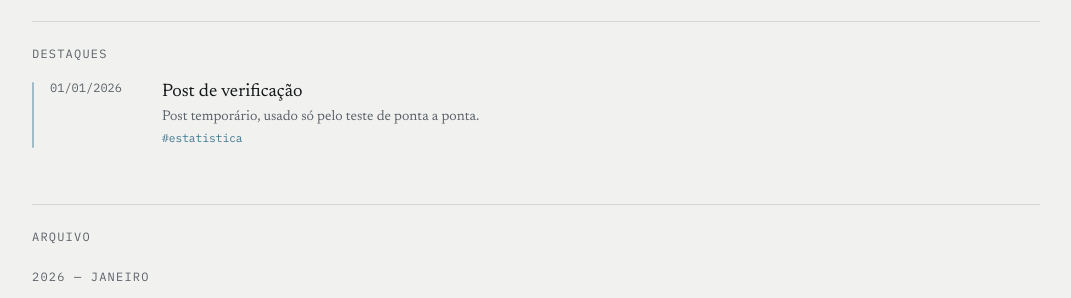
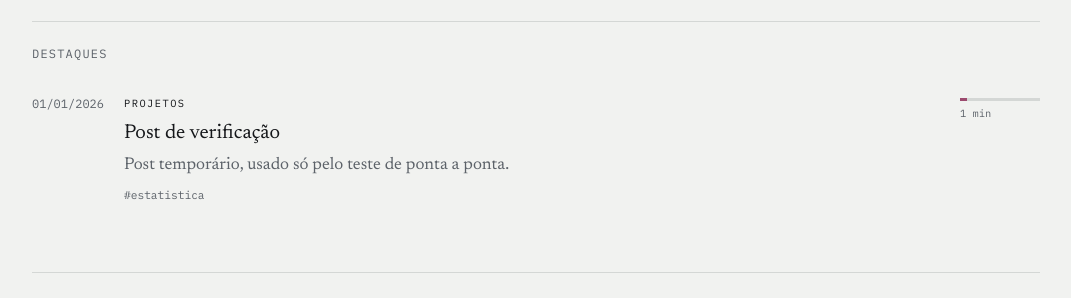
Before and after one commit to oliveira-yuri/portfolio, a Next.js app: page /pt in a window 1280 px wide. Shown: the part 493-791 px from the top of the page, without its empty margins (104-1175 px from the left). Built offline with nearby package versions, Linux system fonts and the light colour scheme; no server answers.

Commit message:
feat: linha do arquivo com rótulo de pilar e barra de intervalo
Título do post deixa de ser heading (é um link de navegação para outra
URL, não uma seção desta página) para não colidir com o <h3> do
cabeçalho de mês no sumário de acessibilidade.

```diff
--- a/src/components/archive/ArchiveList.tsx
+++ b/src/components/archive/ArchiveList.tsx
@@ -9,8 +9,8 @@ export function ArchiveList({ locale, posts }: { locale: Locale; posts: Post[] }
   return (
     <div>
       {agruparPorMes(posts).map((grupo) => (
-        <section key={`${grupo.ano}-${grupo.mes}`} className="mt-6">
-          <h3 className="font-dado text-xs uppercase tracking-widest text-suave">
+        <section key={`${grupo.ano}-${grupo.mes}`} className="mt-10">
+          <h3 className="border-b border-fio pb-1.5 font-dado text-[0.65rem] uppercase tracking-[0.16em] text-suave">
             {formatarMesLongo(grupo.ano, grupo.mes, locale)}
           </h3>
           <ul className="mt-2">
--- a/src/components/archive/PostRow.tsx
+++ b/src/components/archive/PostRow.tsx
@@ -1,7 +1,15 @@
 import Link from 'next/link'
+import { descricaoPilar } from '@/content/pilares'
+import { ui } from '@/content/ui'
 import { formatarData } from '@/lib/date'
-import { type Locale } from '@/lib/i18n'
+import { classesDoPilar } from '@/lib/escala'
+import { type Locale, t } from '@/lib/i18n'
 import type { Post } from '@/lib/posts'
+import { tempoDeLeitura } from '@/lib/reading'
+import { caminhoPilar } from '@/lib/routes'
+
+/** Acima disso a barra satura; textos mais longos que isso são raros. */
+const LEITURA_DE_REFERENCIA = 12
 
 export function PostRow({
   locale,
@@ -12,18 +20,35 @@ export function PostRow({
   post: Post
   comResumo?: boolean
 }) {
+  const minutos = tempoDeLeitura(post.corpo)
+  const proporcao = Math.min(1, minutos / LEITURA_DE_REFERENCIA)
+  const { texto: classePilar } = classesDoPilar(post.pilar)
+
   return (
-    <li className="flex gap-4 border-b border-dotted border-fio py-2 last:border-b-0">
-      <span data-pilar={post.pilar} className="mt-1 w-0.5 shrink-0 self-stretch rounded bg-frio/40" />
-      <time dateTime={post.data} className="mt-0.5 w-24 shrink-0 font-dado text-xs tabular-nums text-suave">
+    <li className="grid grid-cols-[1fr] gap-x-5 gap-y-1 py-5 sm:grid-cols-[4.5rem_1fr_5rem]">
+      <time dateTime={post.data} className="font-dado text-xs tabular-nums text-suave sm:pt-1.5">
         {formatarData(post.data, locale)}
       </time>
+
       <div className="min-w-0">
-        <Link href={`/${locale}/posts/${post.slug}`} className="font-display text-lg text-tinta hover:text-frio">
+        <Link
+          href={caminhoPilar(locale, post.pilar)}
+          className={`font-dado text-[0.65rem] uppercase tracking-[0.14em] ${classePilar}`}
+        >
+          {t(descricaoPilar[post.pilar].nome, locale)}
+        </Link>
+        {/* Não é heading: o post que este link abre vive noutra URL, e uma
+            lista de dezenas de linhas viraria dezenas de entradas no sumário
+            da página atual — entradas que não levam a lugar nenhum dentro
+            dela. O link já carrega o título como nome acessível. */}
+        <Link
+          href={`/${locale}/posts/${post.slug}`}
+          className="mt-0.5 block font-display text-xl leading-snug text-tinta"
+        >
           {post.titulo}
         </Link>
-        {comResumo ? <p className="text-sm text-suave">{post.resumo}</p> : null}
-        <ul className="mt-0.5 flex flex-wrap gap-x-3 font-dado text-[0.7rem] text-frio/90">
+        {comResumo ? <p className="mt-1 text-suave">{post.resumo}</p> : null}
+        <ul className="mt-1.5 flex flex-wrap gap-x-3 font-dado text-[0.7rem] text-suave">
           {post.tags.map((tag) => (
             <li key={tag}>
               <Link href={`/${locale}/tags/${tag}`}>#{tag}</Link>
@@ -31,6 +56,15 @@ export function PostRow({
           ))}
         </ul>
       </div>
+
+      <div className="sm:pt-2">
+        <span data-intervalo className="block h-[3px] bg-fio">
+          <span className={`block h-full ${classesDoPilar(post.pilar).fundo}`} style={{ width: `${proporcao * 100}%` }} />
+        </span>
+        <span className="mt-1 block font-dado text-[0.65rem] tabular-nums text-suave">
+          {minutos} {t(ui.post.tempoLeituraCurto, locale)}
+        </span>
+      </div>
     </li>
   )
 }
--- a/src/content/ui.ts
+++ b/src/content/ui.ts
@@ -45,6 +45,7 @@ export const ui = {
   post: {
     nesteTexto: { pt: 'Neste texto', en: 'In this text' },
     tempoLeitura: { pt: 'min de leitura', en: 'min read' },
+    tempoLeituraCurto: { pt: 'min', en: 'min' },
     atualizadoEm: { pt: 'atualizado em', en: 'updated on' },
     restante: { pt: 'restante', en: 'left' },
     notas: { pt: 'Notas', en: 'Notes' },
```
Also changed, not shown: 2 other files (tests, documents, lock files or other folders).
